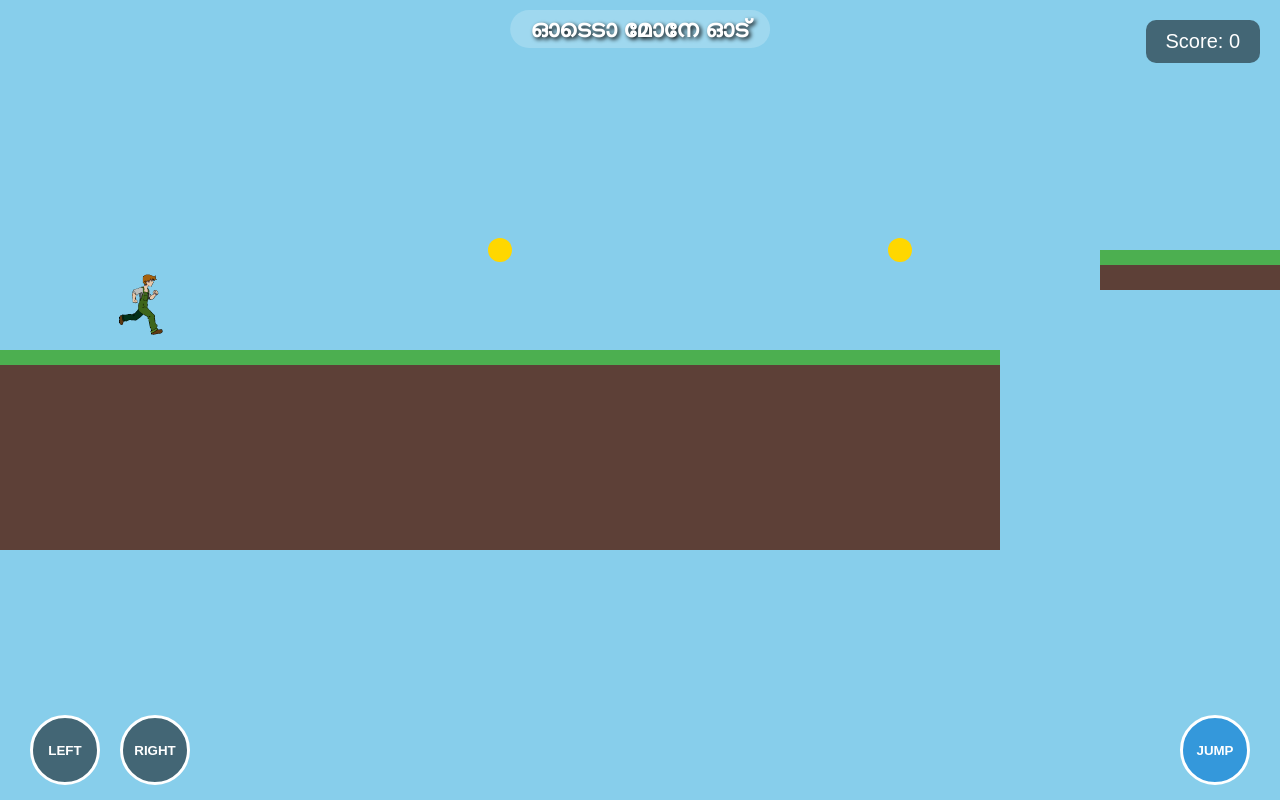
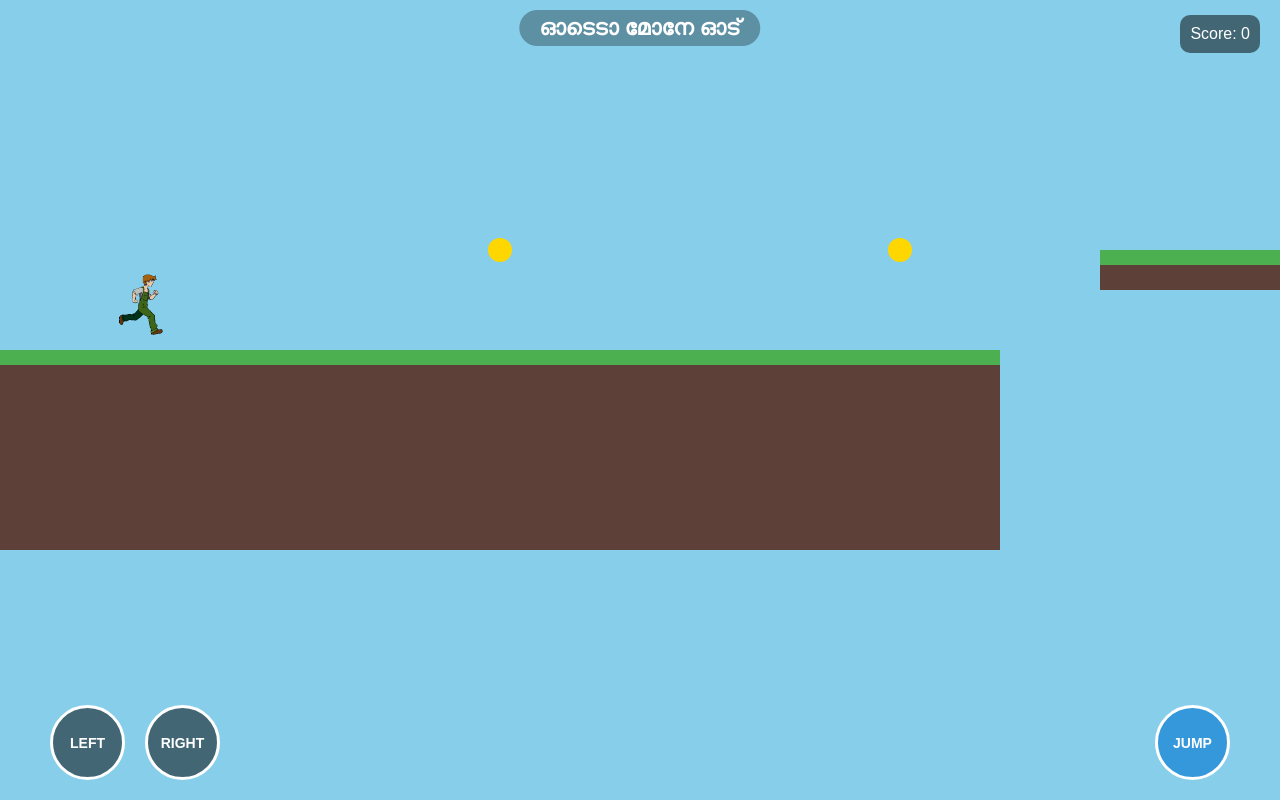
Before and after one commit to reelsrundown-spec/Lokha-tholvi-, a plain HTML site: page index.html in a window 1280 px wide. Drawn offline with Linux system fonts and the light colour scheme.

Commit message:
Update index.html

```diff
--- a/index.html
+++ b/index.html
@@ -5,82 +5,56 @@
     <meta name="viewport" content="width=device-width, initial-scale=1.0, maximum-scale=1.0, user-scalable=no">
     <title>ഓടെടാ മോനേ ഓട്</title>
 
+    <link rel="icon" type="image/gif" href="Images/player_run.gif">
     <link rel="apple-touch-icon" href="Images/player_run.gif">
-    <meta name="apple-mobile-web-app-title" content="ഓടെടാ മോനേ ഓട്">
+    <link rel="manifest" href="manifest.json">
     <meta name="mobile-web-app-capable" content="yes">
 
     <style>
-        body {
-            margin: 0; padding: 0; overflow: hidden; background: #87CEEB;
-            width: 100vw; height: 100vh; font-family: 'Arial', sans-serif;
+        body { margin: 0; padding: 0; overflow: hidden; background: #87CEEB; font-family: sans-serif; width: 100vw; height: 100vh; }
+        canvas { display: block; width: 100%; height: 100%; }
+
+        @media screen and (orientation: portrait) {
+            body::after {
+                content: "ഫോൺ ചരിച്ചു പിടിക്കൂ (Rotate for Landscape)";
+                position: fixed; top: 0; left: 0; width: 100%; height: 100%;
+                background: #000; color: #fff; display: flex;
+                align-items: center; justify-content: center; z-index: 999;
+            }
         }
 
-        canvas { display: block; width: 100%; height: 100%; }
-
-        /* Game Title at the top */
         #gameTitle {
-            position: absolute; top: 10px; left: 50%;
-            transform: translateX(-50%);
-            background: rgba(255, 255, 255, 0.2);
-            padding: 5px 20px; border-radius: 20px;
-            color: #fff; font-size: 24px; font-weight: bold;
-            text-shadow: 2px 2px 4px #000; z-index: 5;
+            position: absolute; top: 10px; left: 50%; transform: translateX(-50%);
+            background: rgba(0,0,0,0.3); color: white; padding: 5px 20px;
+            border-radius: 20px; font-size: 22px; font-weight: bold; z-index: 5;
         }
 
-        #scoreBoard {
-            position: absolute; top: 20px; right: 20px;
-            background: rgba(0,0,0,0.5); color: white;
-            padding: 10px 20px; border-radius: 10px;
-            font-size: 20px; z-index: 10;
-        }
+        #scoreBoard { position: absolute; top: 15px; right: 20px; color: white; background: rgba(0,0,0,0.5); padding: 10px; border-radius: 10px; z-index: 10; }
 
-        #gameOver {
-            display: none; position: absolute; top: 50%; left: 50%;
-            transform: translate(-50%, -50%); text-align: center;
-            background: rgba(0,0,0,0.8); color: white;
-            padding: 30px; border-radius: 15px; z-index: 100;
-        }
+        .controls { position: absolute; bottom: 20px; width: 100%; display: flex; justify-content: space-between; padding: 0 50px; box-sizing: border-box; z-index: 10; }
+        button { width: 75px; height: 75px; border-radius: 50%; border: 3px solid white; background: rgba(0,0,0,0.5); color: white; font-weight: bold; font-size: 14px; }
 
-        .controls {
-            position: absolute; bottom: 15px; width: 100%;
-            display: flex; justify-content: space-between;
-            padding: 0 30px; box-sizing: border-box; z-index: 10;
-        }
-
-        button {
-            width: 70px; height: 70px; border-radius: 50%;
-            border: 3px solid #fff; background: rgba(0,0,0,0.5);
-            color: white; font-weight: bold; touch-action: manipulation;
-        }
+        #gameOver { display: none; position: absolute; top: 50%; left: 50%; transform: translate(-50%, -50%); background: rgba(0,0,0,0.9); color: white; padding: 30px; border-radius: 15px; text-align: center; z-index: 100; }
     </style>
 </head>
 <body>
-
     <div id="gameTitle">ഓടെടാ മോനേ ഓട്</div>
-
+    <div id="scoreBoard">Score: <span id="scoreVal">0</span></div>
+    <div id="gameOver">
+        <h1>നീ തോറ്റു!</h1>
+        <button onclick="location.reload()" style="width: auto; height: auto; padding: 10px 30px; border-radius: 8px;">Retry</button>
+    </div>
     <canvas id="gameCanvas"></canvas>
-
-    <div id="scoreBoard">
-        Score: <span id="scoreVal">0</span>
-    </div>
-
-    <div id="gameOver">
-        <h1 style="margin:0; font-size:40px;">നീ തോറ്റു!</h1>
-        <button onclick="location.reload()" style="margin-top:20px; padding:10px 30px; font-size:20px; background:#e74c3c; color:white; border:none; border-radius:5px;">Retry</button>
-    </div>
-
     <div class="controls">
         <div style="display: flex; gap: 20px;">
             <button id="lBtn">LEFT</button>
             <button id="rBtn">RIGHT</button>
         </div>
-        <button id="jBtn" style="background:#3498db;">JUMP</button>
+        <button id="jBtn" style="background: #3498db;">JUMP</button>
     </div>
-
     <script src="Js/TileGround.js"></script>
     <script src="Js/Actor.js"></script>
     <script src="Js/CollisionHandler.js"></script>
     <script src="Js/Game.js"></script>
-
 </body>
 </html>
```
